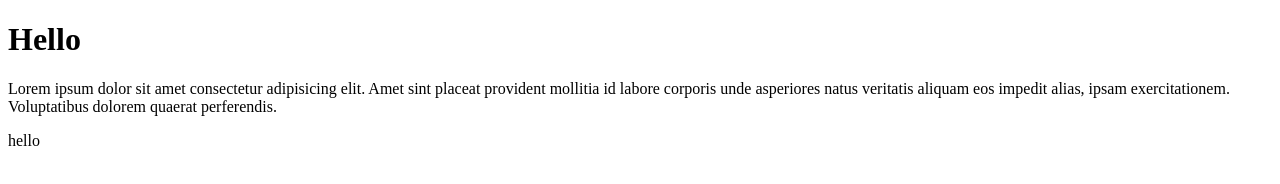
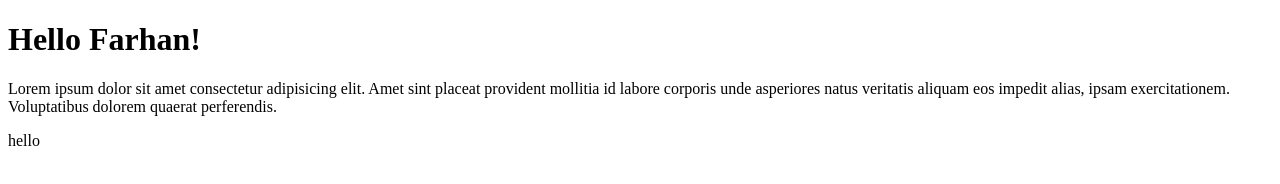
Before and after one commit to FarhanMS123/training-git, a plain HTML site: page index.html in a window 1280 px wide. Drawn offline with Linux system fonts and the light colour scheme.

Commit message:
change h1

```diff
--- a/index.html
+++ b/index.html
@@ -7,7 +7,7 @@
     <title>Document</title>
 </head>
 <body>
-    <h1>Hello</h1>
+    <h1>Hello Farhan!</h1>
     <p>Lorem ipsum dolor sit amet consectetur adipisicing elit. Amet sint placeat provident mollitia id labore corporis unde asperiores natus veritatis aliquam eos impedit alias, ipsam exercitationem. Voluptatibus dolorem quaerat perferendis.</p>
 
     <div>hello</div>
```
